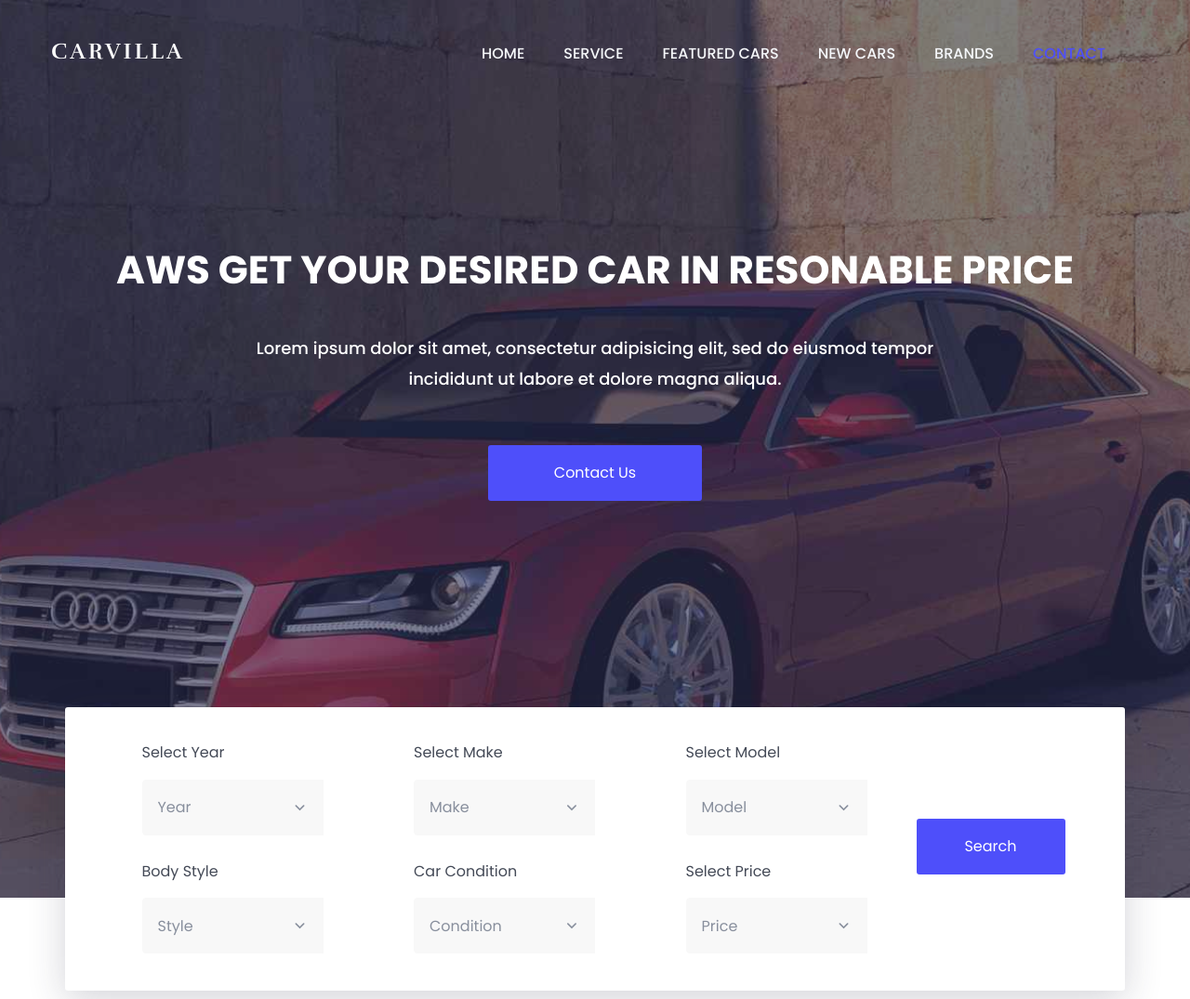
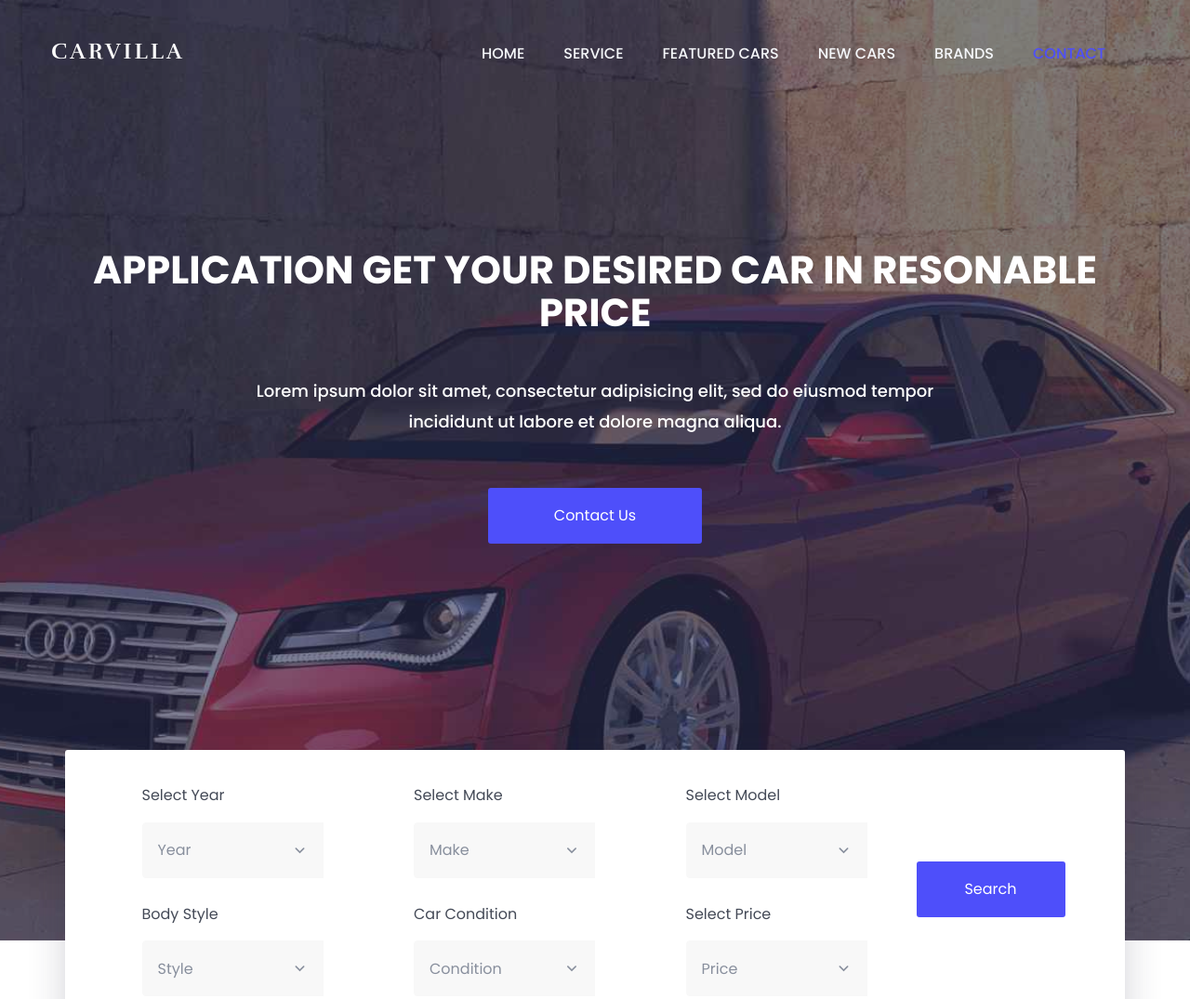
Before and after one commit to mahigore/application-aws, a plain HTML site: page carvilla-v1.0/index.html in a window 1280 px wide. Shown: the top 1075 px of the page at 93% size. Drawn offline with nearby package versions, Linux system fonts and the light colour scheme.

Commit message:
Update index.html-

```diff
--- a/carvilla-v1.0/index.html
+++ b/carvilla-v1.0/index.html
@@ -105,7 +105,7 @@
 
 			<div class="container">
 				<div class="welcome-hero-txt">
-					<h2>AWS get your desired car in resonable price</h2>
+					<h2>application get your desired car in resonable price</h2>
 					<p>
 						Lorem ipsum dolor sit amet, consectetur adipisicing elit, sed do eiusmod tempor incididunt ut labore et dolore   magna aliqua.
 					</p>
```
